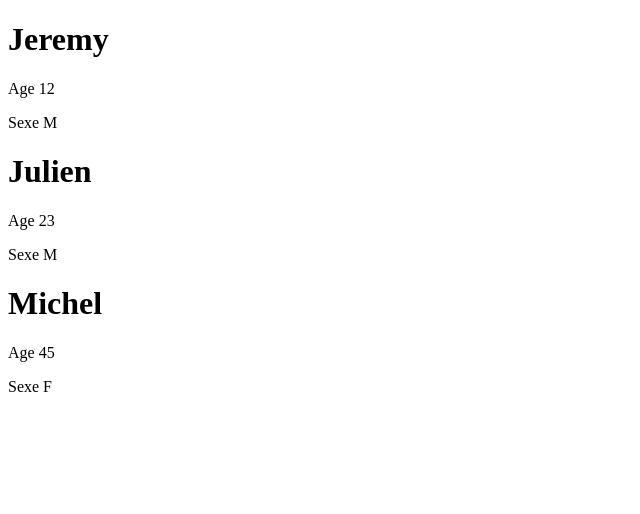
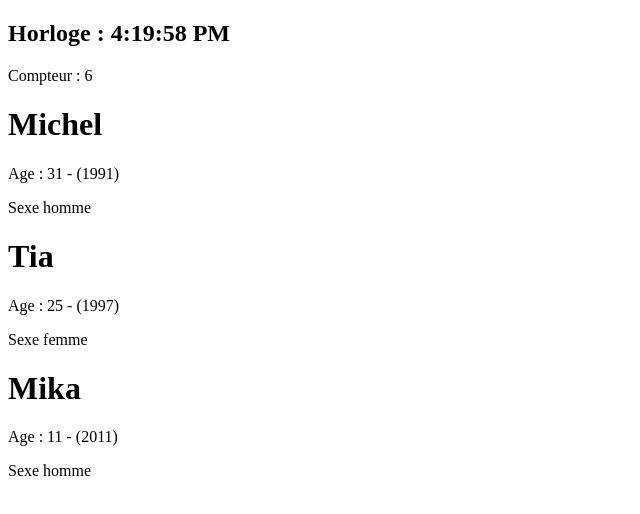
Before and after one commit to Jeremy-DEJOUX/React_Lab, a React (Create React App) app in the folder projet0/: page / in a window 1280 px wide. Shown: the top 514 px of the page, without its empty margins (0-640 px from the left). Built offline with nearby package versions, Linux system fonts and the light colour scheme.

Commit message:
end of 3/01/2022

```diff
--- a/projet0/src/App.js
+++ b/projet0/src/App.js
@@ -1,13 +1,25 @@
 import React, {Component} from "react";
-import Personne from "./Personne";
+import Personne from "./components/Personnes/Personne";
+import Horloge from "./containers/Horloge/Horloge";
 
 class App extends Component {
+
+    state = {
+        personnes : [
+            {nom: "Michel", age: 31, sexe: true},
+            {nom: "Tia", age: 25, sexe: false},
+            {nom: "Mika", age: 11, sexe: true},
+
+        ]
+    }
+
     render() {
         return (
             <>
-                <Personne nom="Jeremy" age="12" sexe="M"/>
-                <Personne nom="Julien" age="23" sexe="M"/>
-                <Personne nom="Michel" age="45" sexe="F"/>
+                <Horloge />
+                <Personne {...this.state.personnes[0]}/>
+                <Personne {...this.state.personnes[1]}/>
+                <Personne {...this.state.personnes[2]}/>
             </>
         )
     }
--- a/projet0/src/Personne.js
+++ /dev/null
@@ -1,14 +0,0 @@
-import React from "react";
-
-const personne = props => {
-
-    return (
-        <>
-            <h1>{props.nom}</h1>
-            <p>Age {props.age}</p>
-            <p>Sexe {props.sexe}</p>
-        </>
-    );
-}
-
-export default personne;
--- /dev/null
+++ b/projet0/src/components/Personnes/AgePersonne/AgePersonnes.js
@@ -0,0 +1,9 @@
+import React from "react";
+
+const agePersonne = (props) => {
+    let now = new Date();
+    let year = now.getFullYear();
+    return <div>Age : {props.age} - ({year - props.age})</div>
+}
+
+export default agePersonne;
--- /dev/null
+++ b/projet0/src/components/Personnes/Personne.js
@@ -0,0 +1,17 @@
+import React, {Component} from "react";
+import AgePersonne from "./AgePersonne/AgePersonnes";
+
+class Personne extends Component {
+    render() {
+        return (
+            <>
+                <h1>{this.props.nom}</h1>
+                <AgePersonne age = {this.props.age}/>
+                <p>Sexe {this.props.sexe ? "homme" : "femme"}</p>
+            </>
+        );
+    }
+
+}
+
+export default Personne;
--- /dev/null
+++ b/projet0/src/containers/Horloge/Horloge.js
@@ -0,0 +1,33 @@
+import React, {Component} from "react";
+
+class Horloge extends Component {
+    state = {
+        date:new Date(),
+        compteur : 1
+    }
+
+    tick = () => {
+        this.setState((oldState, props) => {
+            return {
+                date : new Date(),
+                compteur : oldState.compteur + 1
+            }
+        })
+    }
+
+    componentDidMount() {
+        this.timerID = setInterval(() => this.tick(), 1000);
+    }
+
+    render() {
+        return (
+            <>
+                <h2>Horloge : {new Date().toLocaleTimeString()}</h2>
+                <div> Compteur : {this.state.compteur} </div>
+            </>
+
+        )
+    }
+}
+
+export default Horloge;
```
